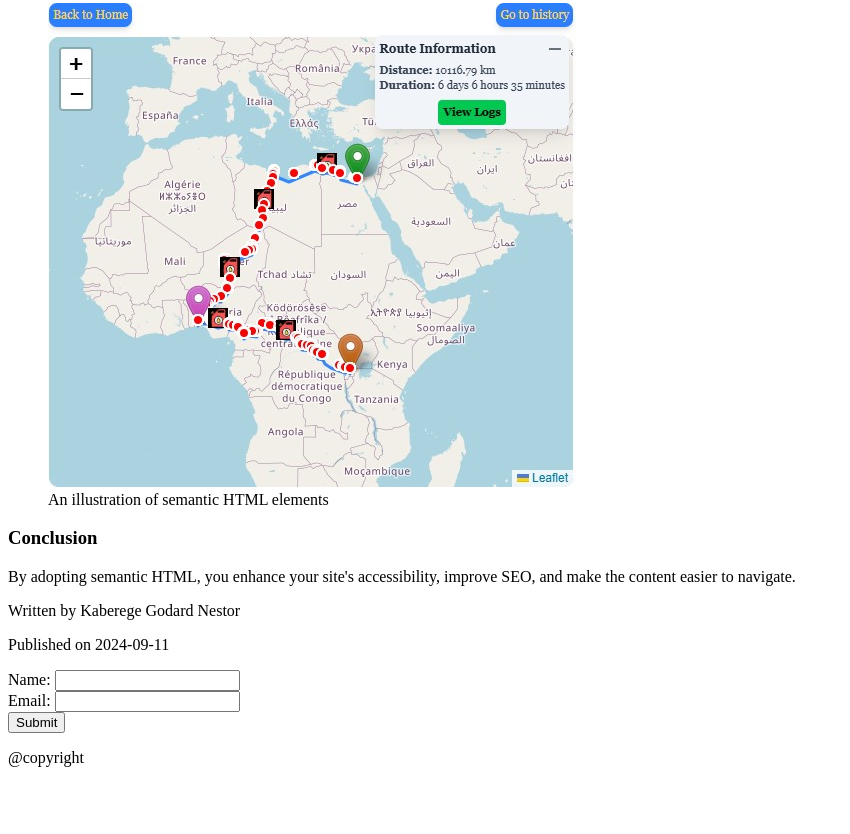
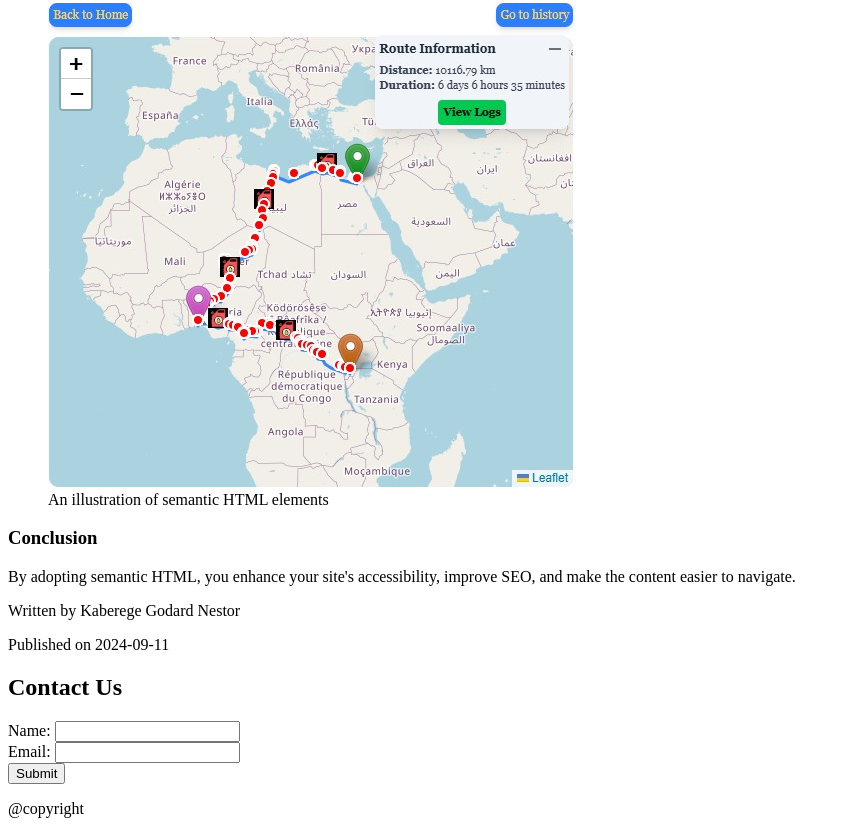
Before and after one commit to kaberege/alx-intermediate-frontend, a plain HTML site: page 0x00-semantic_html/3-index.html in a window 1280 px wide. Shown: the part 387-1221 px from the top of the page, without its empty margins (0-850 px from the left). Before the commit the page ends 1170 px from the top, so only its background shows below. Drawn offline with Linux system fonts and the light colour scheme.

```diff
--- a/0x00-semantic_html/3-index.html
+++ b/0x00-semantic_html/3-index.html
@@ -57,6 +57,7 @@
         </article>
         <section>
             <form action="#" method="POST" aria-labelledby="form-title" role="form">
+                <h2 id="form-title">Contact Us</h2>
                 <div>
                     <label for="name">Name:</label>
                     <input type="text" id="name" name="name" aria-required="true">
```
